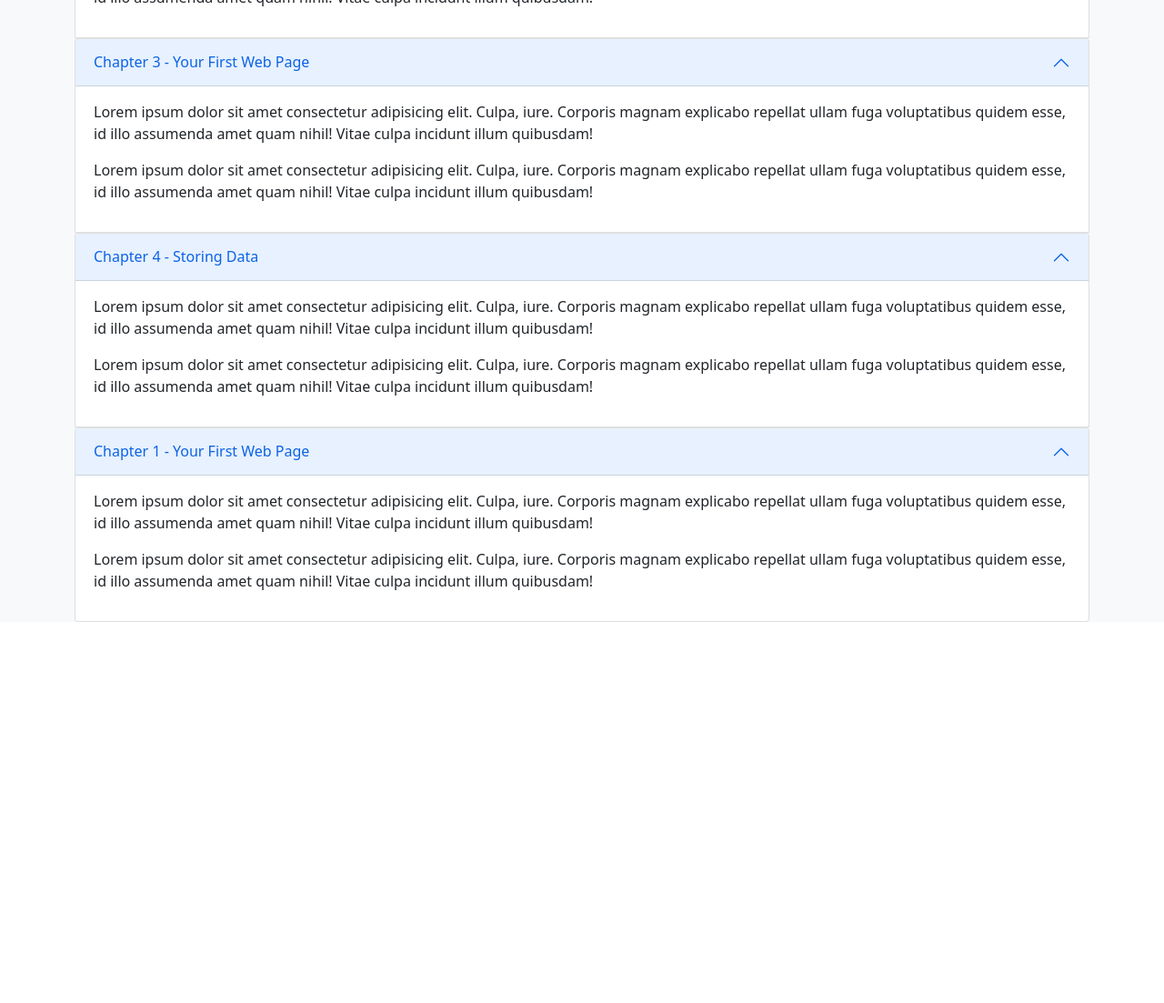
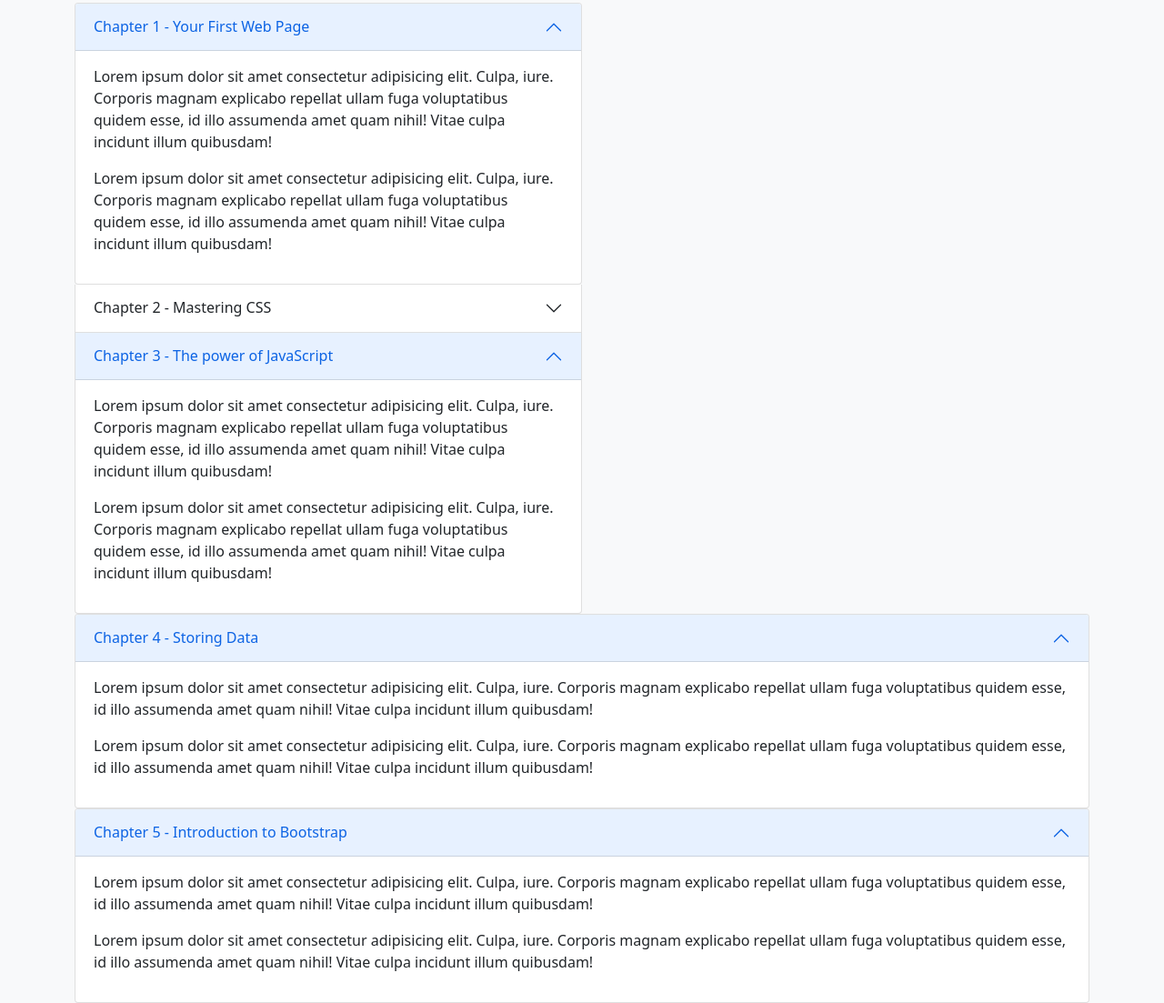
Before and after one commit to NeemaMwende/eBooks, a plain HTML site: page index.html in a window 1280 px wide. Shown: the part 1798-2901 px from the top of the page at 91% size. Before the commit the page ends 2482 px from the top, so only its background shows below. Drawn offline with nearby package versions, Linux system fonts and the light colour scheme.

Commit message:
body updates

```diff
--- a/index.html
+++ b/index.html
@@ -118,6 +118,7 @@
         </div>
     </div>
 
+
 <!--Topics at a glance-->
 <section id="topics">
     <div class="container-md">
@@ -128,10 +129,11 @@
 
         <div class="my-5 g-5 justify-content-around align-items-center">
             <div class="col-6 col-lg-4">
-                <img src="C:\Users\HP\Desktop\100DAYSOFCODE\WebPage\Assets\kindle.png" class="img-fluid" alt="ebook">
+                <img src="/Assets/ebook-cover.png" class="img-fluid" alt="ebook">
             </div>
     </div>
 
+<div class="col-lg-6">
 <!---accordion-->
         <div class="accordion" id="chapters">
             <div class="accordion-item">
@@ -154,16 +156,60 @@
                 </div>
                 </div>
             </div>
+        </div>
 
-<div class="accordion" id="chapters">
         <div class="accordion-item">
-        <h2 class="accordion-header" id="heading-1">
-            <button class="accordion-button" type="button" data-bs-toggle="collapse"
-            data-bs-target="#chapter-1" aria-expanded="true" aria-controls="chapter-1">
-            Chapter 2 - Your First Web Page
+                <h2 class="accordion-header" id="heading-2">
+                    <button class="accordion-button collapsed" type="button" data-bs-toggle="collapse"
+                    data-bs-target="#chapter-2" aria-expanded="false" aria-controls="chapter-1">
+                    Chapter 2 - Mastering CSS
                 </button>
                 </h2>
-        <div id="chapter-1" class="accordion-collapse collapse show"
+                <div id="chapter-2" class="accordion-collapse collapse "
+                aria-labelledby="heading-2" data-bs-parent="#chapters">
+                <div class="accordion-body">
+                    <p>Lorem ipsum dolor sit amet consectetur adipisicing elit. Culpa, iure.
+                        Corporis magnam explicabo repellat ullam fuga voluptatibus quidem esse,
+                        id illo assumenda amet quam nihil! Vitae culpa incidunt illum quibusdam!</p>
+
+                    <p>Lorem ipsum dolor sit amet consectetur adipisicing elit. Culpa, iure.
+                            Corporis magnam explicabo repellat ullam fuga voluptatibus quidem esse,
+                            id illo assumenda amet quam nihil! Vitae culpa incidunt illum quibusdam!</p>
+                </div>
+                </div>
+        </div>
+
+            <div class="accordion-item">
+                <h2 class="accordion-header" id="heading-3">
+                    <button class="accordion-button" type="button" data-bs-toggle="collapse"
+                    data-bs-target="#chapter-3" aria-expanded="false" aria-controls="chapter-1">
+                    Chapter 3 - The power of JavaScript
+                </button>
+                </h2>
+                <div id="chapter-3" class="accordion-collapse collapse show"
+                aria-labelledby="heading-3" data-bs-parent="#chapters">
+                    <div class="accordion-body">
+                        <p>Lorem ipsum dolor sit amet consectetur adipisicing elit. Culpa, iure.
+                            Corporis magnam explicabo repellat ullam fuga voluptatibus quidem esse,
+                            id illo assumenda amet quam nihil! Vitae culpa incidunt illum quibusdam!</p>
+
+                        <p>Lorem ipsum dolor sit amet consectetur adipisicing elit. Culpa, iure.
+                                Corporis magnam explicabo repellat ullam fuga voluptatibus quidem esse,
+                                id illo assumenda amet quam nihil! Vitae culpa incidunt illum quibusdam!</p>
+                    </div>
+                </div>
+            </div>
+        </div>
+
+        <div class="accordion">
+            <div class="accordion-item">
+                <h2 class="accordion-header" id="heading-4">
+                    <button class="accordion-button" type="button" data-bs-toggle="collapse"
+                    data-bs-target="#chapter-4" aria-expanded="false" aria-controls="chapter-1">
+                    Chapter 4 - Storing Data
+                </button>
+                </h2>
+                <div id="chapter-4" class="accordion-collapse collapse show"
                 aria-labelledby="heading-1" data-bs-parent="#chapters">
                 <div class="accordion-body">
                     <p>Lorem ipsum dolor sit amet consectetur adipisicing elit. Culpa, iure.
@@ -176,17 +222,18 @@
                     </div>
                 </div>
             </div>
+        </div>
 
         <div class="accordion" id="chapters">
             <div class="accordion-item">
-        <h2 class="accordion-header" id="heading-1">
+                <h2 class="accordion-header" id="heading-5">
                     <button class="accordion-button" type="button" data-bs-toggle="collapse"
-            data-bs-target="#chapter-1" aria-expanded="true" aria-controls="chapter-1">
-            Chapter 3 - Your First Web Page
+                    data-bs-target="#chapter-5" aria-expanded="false" aria-controls="chapter-1">
+                    Chapter 5 - Introduction to Bootstrap
                 </button>
                 </h2>
-        <div id="chapter-1" class="accordion-collapse collapse show"
-        aria-labelledby="heading-1" data-bs-parent="#chapters">
+                <div id="chapter-5" class="accordion-collapse collapse show"
+                aria-labelledby="heading-5" data-bs-parent="#chapters">
                 <div class="accordion-body">
                     <p>Lorem ipsum dolor sit amet consectetur adipisicing elit. Culpa, iure.
                         Corporis magnam explicabo repellat ullam fuga voluptatibus quidem esse,
@@ -198,57 +245,11 @@
                 </div>
                 </div>
             </div>
-
-<div class="accordion" id="chapters">
-    <div class="accordion-item">
-        <h2 class="accordion-header" id="heading-1">
-            <button class="accordion-button" type="button" data-bs-toggle="collapse"
-            data-bs-target="#chapter-1" aria-expanded="true" aria-controls="chapter-1">
-            Chapter 4 - Storing Data
-        </button>
-        </h2>
-        <div id="chapter-1" class="accordion-collapse collapse show"
-        aria-labelledby="heading-1" data-bs-parent="#chapters">
-        <div class="accordion-body">
-            <p>Lorem ipsum dolor sit amet consectetur adipisicing elit. Culpa, iure.
-                Corporis magnam explicabo repellat ullam fuga voluptatibus quidem esse,
-                id illo assumenda amet quam nihil! Vitae culpa incidunt illum quibusdam!</p>
-
-            <p>Lorem ipsum dolor sit amet consectetur adipisicing elit. Culpa, iure.
-                    Corporis magnam explicabo repellat ullam fuga voluptatibus quidem esse,
-                    id illo assumenda amet quam nihil! Vitae culpa incidunt illum quibusdam!</p>
         </div>
     </div>
 </div>
-
-<div class="accordion" id="chapters">
-    <div class="accordion-item">
-        <h2 class="accordion-header" id="heading-1">
-            <button class="accordion-button" type="button" data-bs-toggle="collapse"
-            data-bs-target="#chapter-1" aria-expanded="true" aria-controls="chapter-1">
-            Chapter 1 - Your First Web Page
-        </button>
-        </h2>
-        <div id="chapter-1" class="accordion-collapse collapse show"
-        aria-labelledby="heading-1" data-bs-parent="#chapters">
-        <div class="accordion-body">
-            <p>Lorem ipsum dolor sit amet consectetur adipisicing elit. Culpa, iure.
-                Corporis magnam explicabo repellat ullam fuga voluptatibus quidem esse,
-                id illo assumenda amet quam nihil! Vitae culpa incidunt illum quibusdam!</p>
-
-            <p>Lorem ipsum dolor sit amet consectetur adipisicing elit. Culpa, iure.
-                    Corporis magnam explicabo repellat ullam fuga voluptatibus quidem esse,
-                    id illo assumenda amet quam nihil! Vitae culpa incidunt illum quibusdam!</p>
-        </div>
-    </div>
-</div>
-
-
-</div>
-
 </section>
 
-</section>
 
 
 
```
Lines whose indentation alone changed are shown as unchanged.
